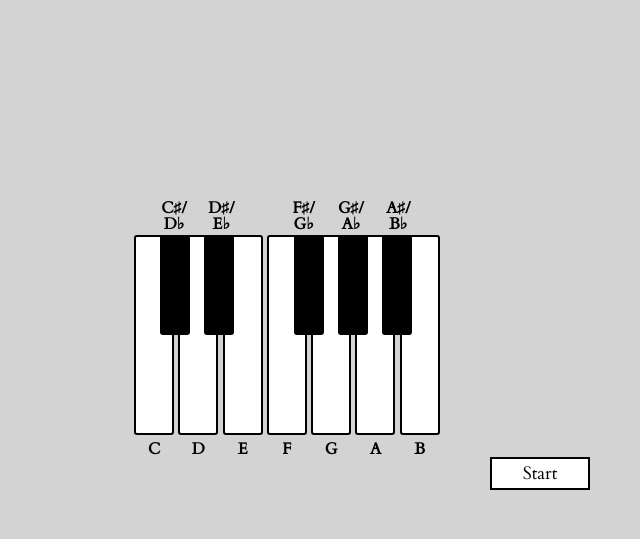
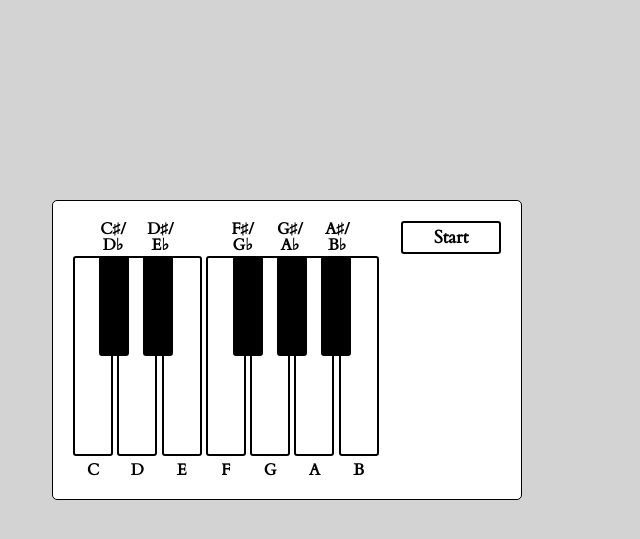
Before and after one commit to eadpearce/project-1-webmidi, a PHP site: page / in a window 1280 px wide. Shown: the top 539 px of the page, without its empty margins (353-993 px from the left). Run offline with PHP 8.4, Linux system fonts and the light colour scheme; some libraries are stand-ins or nearby versions.

Commit message:
Cleaned up styling

```diff
--- a/css/style.css
+++ b/css/style.css
@@ -7,20 +7,37 @@ body {
   font-weight: bold;
   font-size: 16px;
 }
-.container {
+.keyboard {
   width: 306px;
   height: 300px;
+  float: left;
+}
+.container {
+  background-color: white;
+  padding: 20px;
+  width: 470px;
+  height: 300px;
   margin: 200px auto;
+  border-radius: 5px;
+  border: 1px solid black;
+}
+.controls {
+  text-align: center;
+  float: right;
 }
 .start {
   font-family: 'Cardo', serif;
+  font-weight:bold;
   line-height: 1.5em;
   width: 100px;
   background-color: white;
   border: 2px solid black;
+  border-radius: 3px;
   float: right;
-  margin-right: -150px;
   font-size: 18px;
+}
+.start:hover {
+  background: #ddd;
 }
 .black-keys {
   margin-left: 26px;
--- a/index.html
+++ b/index.html
@@ -12,6 +12,7 @@
 </head>
 <body>
   <div class="container">
+    <div class="keyboard">
       <ul class="black-label">
         <li>C&#x266f;/<br>D&#x266d;</li>
         <li>D&#x266f;/<br>E&#x266d;</li>
@@ -45,7 +46,10 @@
         <li>A</li>
         <li>B</li>
       </ul>
+    </div>
+      <div class="controls">
         <button class="start">Start</button>
+      </div>
   </div>
 </body>
 </html>
```
Lines whose indentation alone changed are shown as unchanged.
